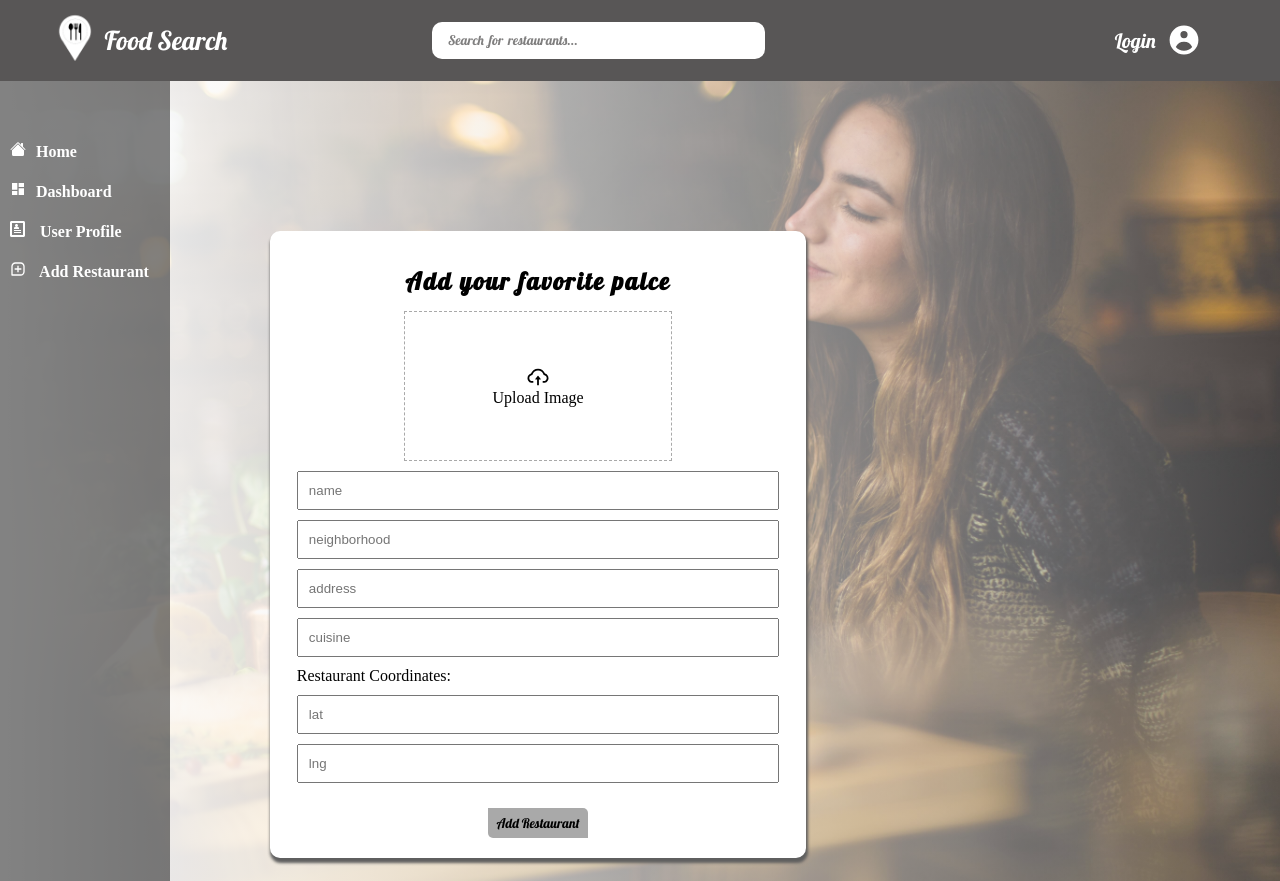
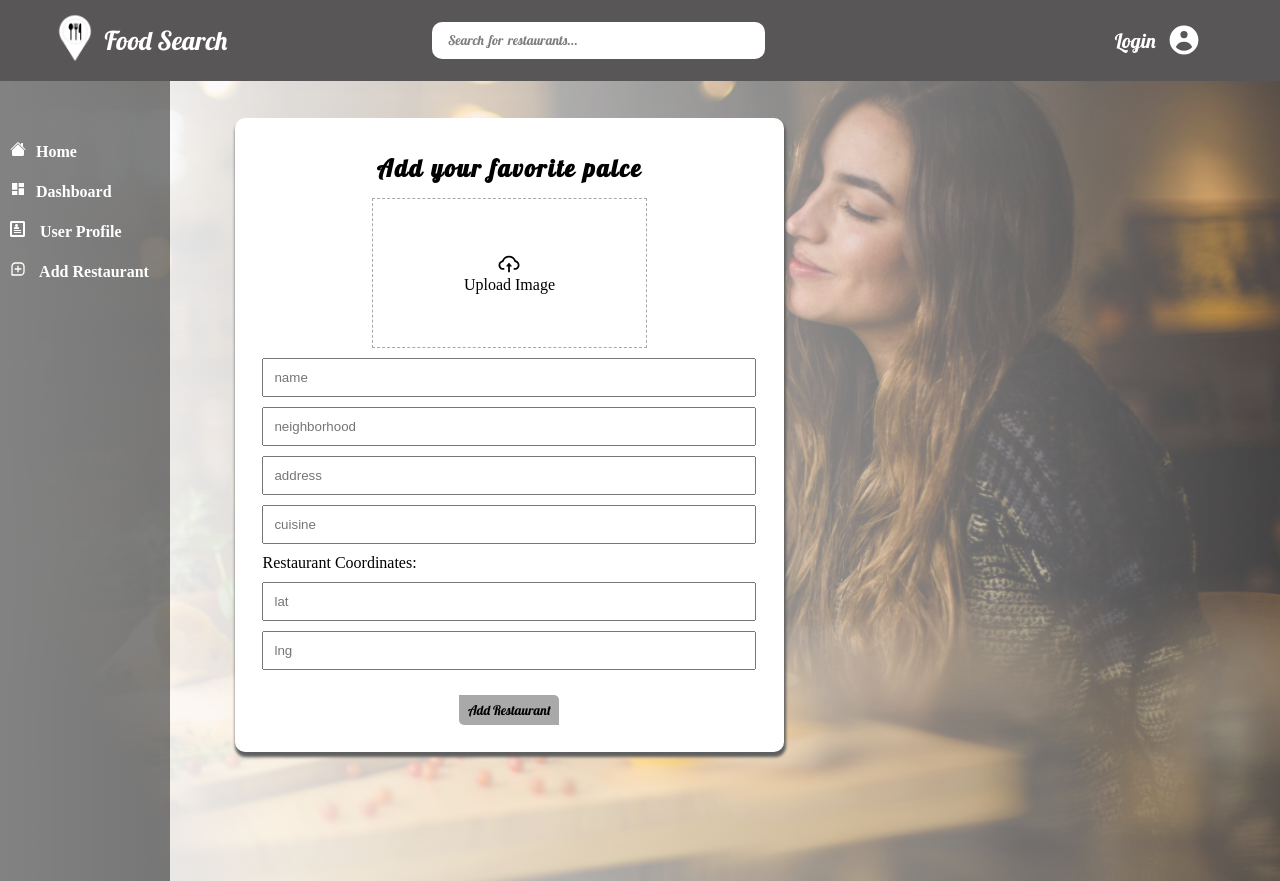
Before and after one commit to Aramex86/Reastaurant-App-MERN, a React (Create React App) app in the folder client/: page /addrestaurant/1 in a window 1280 px wide. Built offline with nearby package versions, Linux system fonts and the light colour scheme; no server answers.

Commit message:
fix th hight

```diff
--- a/client/src/sass/_addrestform.scss
+++ b/client/src/sass/_addrestform.scss
@@ -1,10 +1,10 @@
 .addrest-form {
   grid-column: 2/6;
   grid-row: 1/3;
-  margin: 150px 0 0 100px;
+  margin: 37px 0 0 65px;
   background: #fff;
   text-align: center;
-  height: auto;
+  height: 634px;
   padding: 20px 0;
   border-radius: 10px;
   box-shadow: 1px 4px 3px 1px #5f5f5f;
--- a/client/src/sass/_register.scss
+++ b/client/src/sass/_register.scss
@@ -3,7 +3,6 @@
   height: 100vh;
   display: grid;
   grid-template-columns: repeat(12, 1fr);
-  grid-template-rows: repeat(4, 150px);
   position: relative;
   &__form {
     grid-column: 2/7;
@@ -15,7 +14,7 @@
     align-items: center;
     justify-items: center;
     border-radius: 5px;
-    padding: 14px 0;
+    height: 400px;
     & h3 {
       grid-row: 1;
       grid-column: 1/-1;
```
